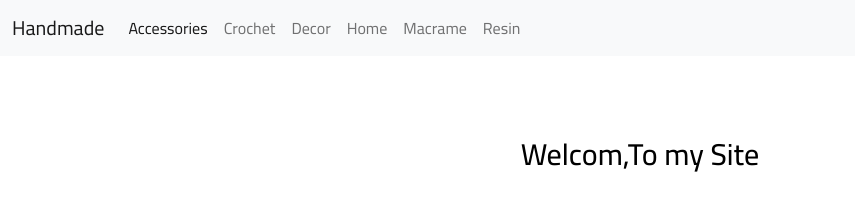
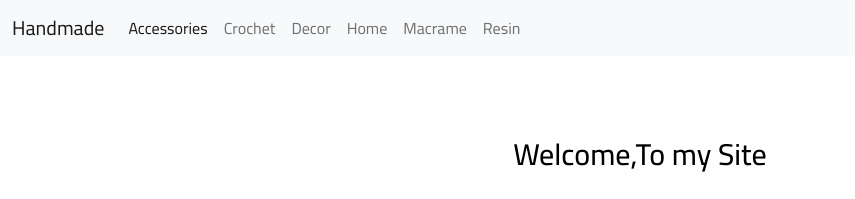
Before and after one commit to MiNa-SaLib/handmade, a plain HTML site: page index.html in a window 1280 px wide. Shown: the top 199 px of the page, without its empty margins (0-855 px from the left). Drawn offline with Linux system fonts and the light colour scheme.

Commit message:
Update index.html

```diff
--- a/index.html
+++ b/index.html
@@ -55,7 +55,7 @@
         <!-- end nav -->
 
         <div class="welcom wow slideInLeft" data-wow-duration="1s">
-            <h2>Welcom,To my Site</h2>
+            <h2>Welcome,To my Site</h2>
             <p>Here is some handmade work,Enjoy</p>
             <!-- صورة مفرغة -->
             <img src="Frame-Photo-Frame-Photoshop-Digital-Frame-HandmadeFrame-Photo-Frame-Photoshop-Digital-Frame-Handmadepng.png"
```
